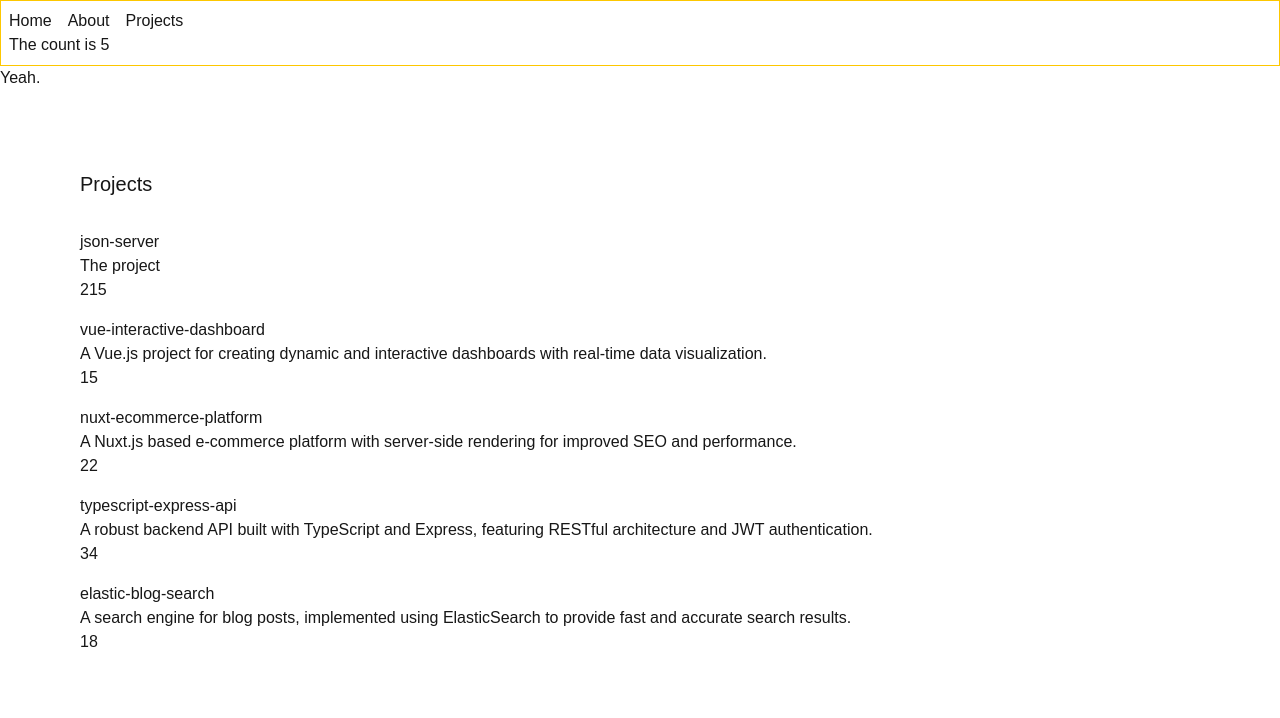
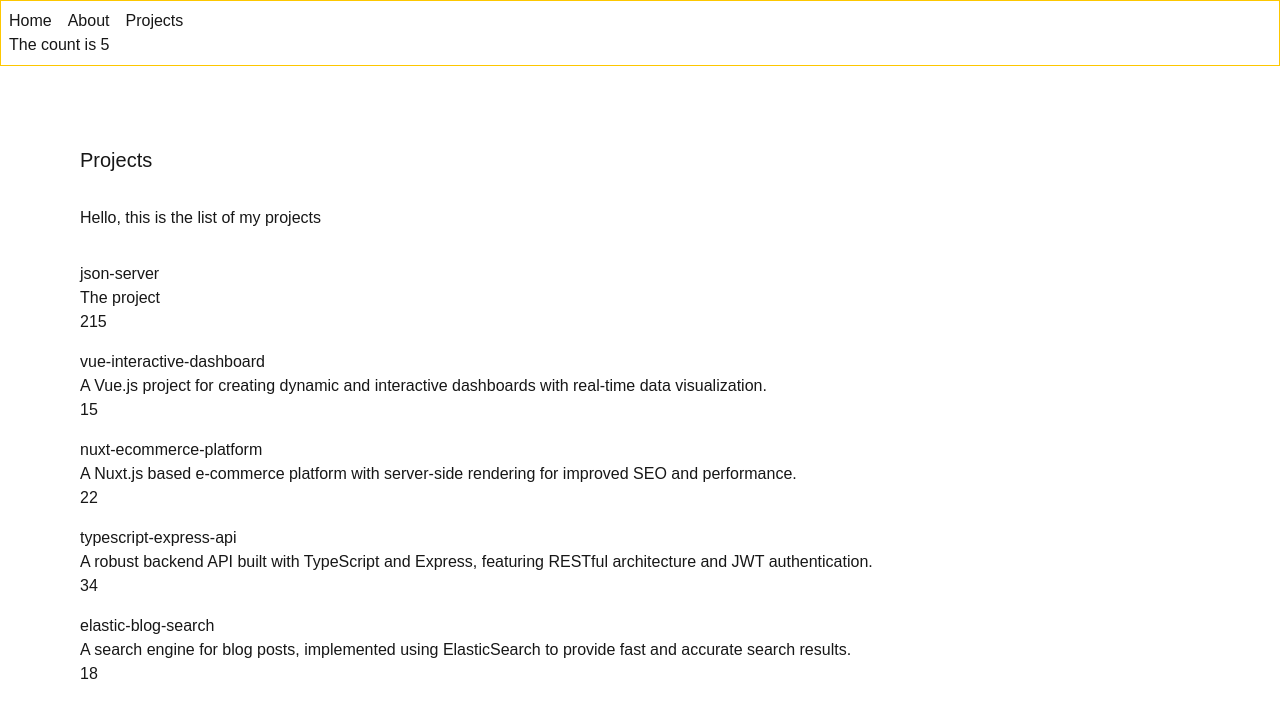
Before and after one commit to fabioi/next14-blog-tutorial, a Next.js app: page /about/projects in a window 1280 px wide. Shown: the top 718 px of the page. Built offline with nearby package versions, Linux system fonts and the light colour scheme; data requests are answered from the project's data file.

Commit message:
Refactor ProjectsPage to utilize Suspense for loading state; replace Loading component with ProjectListLoading

```diff
--- /dev/null
+++ b/src/app/about/projects/components/project-list-loading.js
@@ -0,0 +1,18 @@
+// Next.js way to show temporary loading state UI until the data is loaded
+
+export default function ProjectListLoading() {
+      return (
+            <>
+                  <ul className="space-y-4">
+                        {
+                              Array(3).fill(0).map((_, index) => (
+                                    <li key={index} className="mb-4">
+                                          <div className="w-full h-24 animate-pulse bg-neutral-100 dark:bg-neutral-800 rounded-md"></div>
+                                    </li>
+                              ))
+                        }
+                  </ul>
+
+            </>
+      )
+}
--- a/src/app/about/projects/loading.js
+++ /dev/null
@@ -1,21 +0,0 @@
-// Next.js way to show temporary loading state UI until the data is loaded
-
-export default function Loading() {
-      return (
-            <>
-                  <div className="p-20">
-                        <h1 className="mb-8 text-xl">Projects</h1>
-                        <ul className="space-y-4">
-                              {
-                                    Array(3).fill(0).map((_, index) => (
-                                          <li key={index} className="mb-4">
-                                                <div className="w-full h-24 animate-pulse bg-neutral-100 dark:bg-neutral-800 rounded-md"></div>
-                                          </li>
-                                    ))
-                              }
-                        </ul>
-                  </div>
-
-            </>
-      )
-}
--- a/src/app/about/projects/page.js
+++ b/src/app/about/projects/page.js
@@ -1,13 +1,17 @@
 import ProjectList from "@/app/about/projects/components/project-list"
+import ProjectListLoading from "@/app/about/projects/components/project-list-loading"
+import { Suspense } from "react"
 
 export default async function ProjectsPage() {
-
 
   return (
     <>
       <div className="p-20">
         <h1 className="mb-8 text-xl">Projects</h1>
-        <ProjectList />
+        <div className="mb-8">Hello, this is the list of my projects</div>
+        <Suspense fallback={<ProjectListLoading />}>
+          <ProjectList />
+        </Suspense>
       </div>
 
     </>
--- a/src/app/layout.js
+++ b/src/app/layout.js
@@ -21,13 +21,12 @@ export const metadata = {
 export default function RootLayout({ children }) {
   return (
     <html lang="en">
-      <Header/>
-        <body
+      <Header />
+      <body
         className={`${geistSans.variable} ${geistMono.variable} antialiased`}
       >
-        <main>Yeah.
+        <main>
           {children}
-
         </main>
 
       </body>
```
